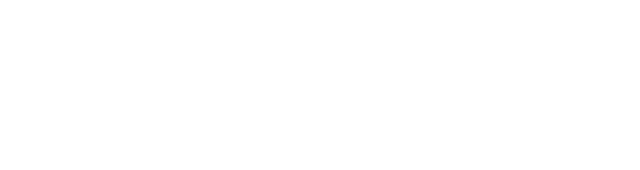
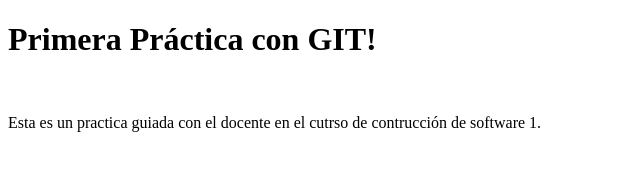
Before and after one commit to ClaudioManyaJacobo/Construcci-n-Software, a plain HTML site: page index.html in a window 1280 px wide. Shown: the whole page, without its empty margins (0-640 px from the left). Drawn offline with Linux system fonts and the light colour scheme.

Commit message:
Modificacion 2

```diff
--- a/index.html
+++ b/index.html
@@ -8,6 +8,11 @@
         <meta charset="UTF-8">
         <meta name="viewport" content="width=device-width, initial-scale=1.0">
         <title>Primera Práctica con GIT</title>
+        <body>
+            <h1>Primera Práctica con GIT!</h1>
+            <br>
+            <p> Esta es un practica guiada con el docente en el cutrso de contrucción de software 1.</p>
+        </body>
     </head>
 </head>
 <body>
```
